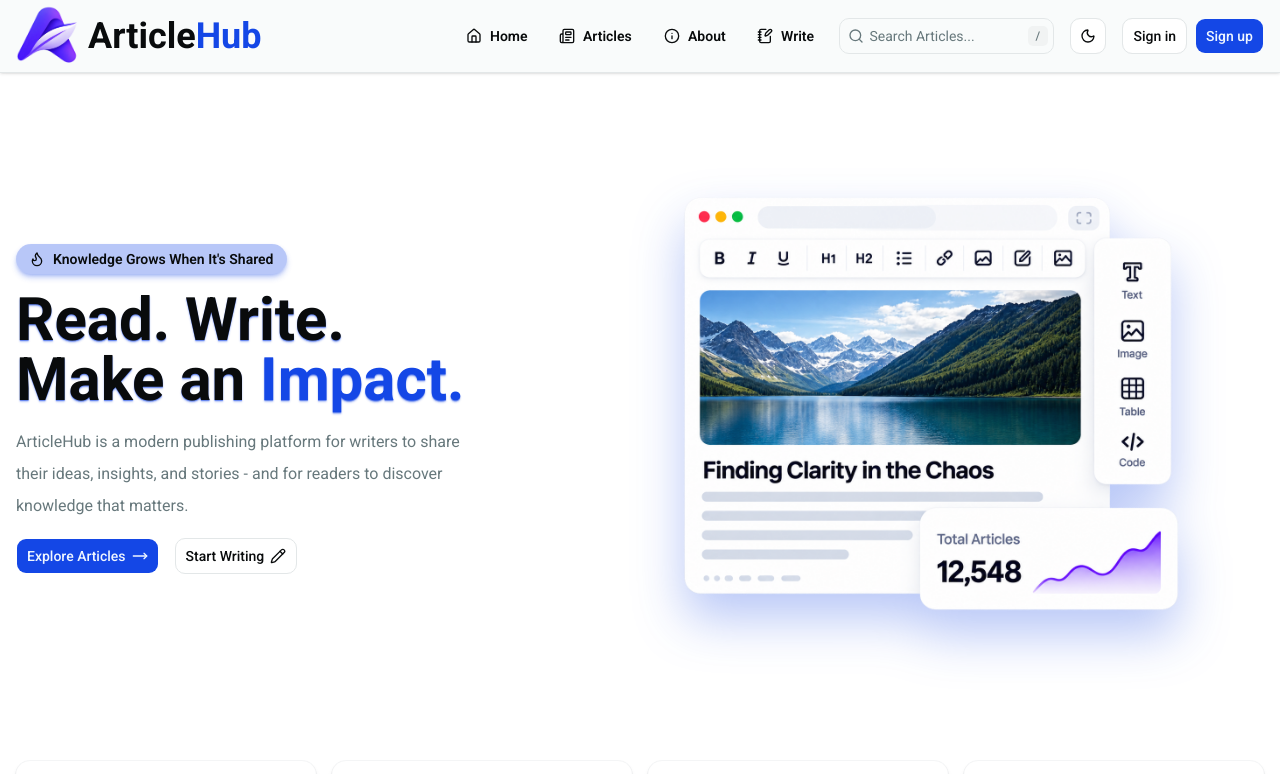
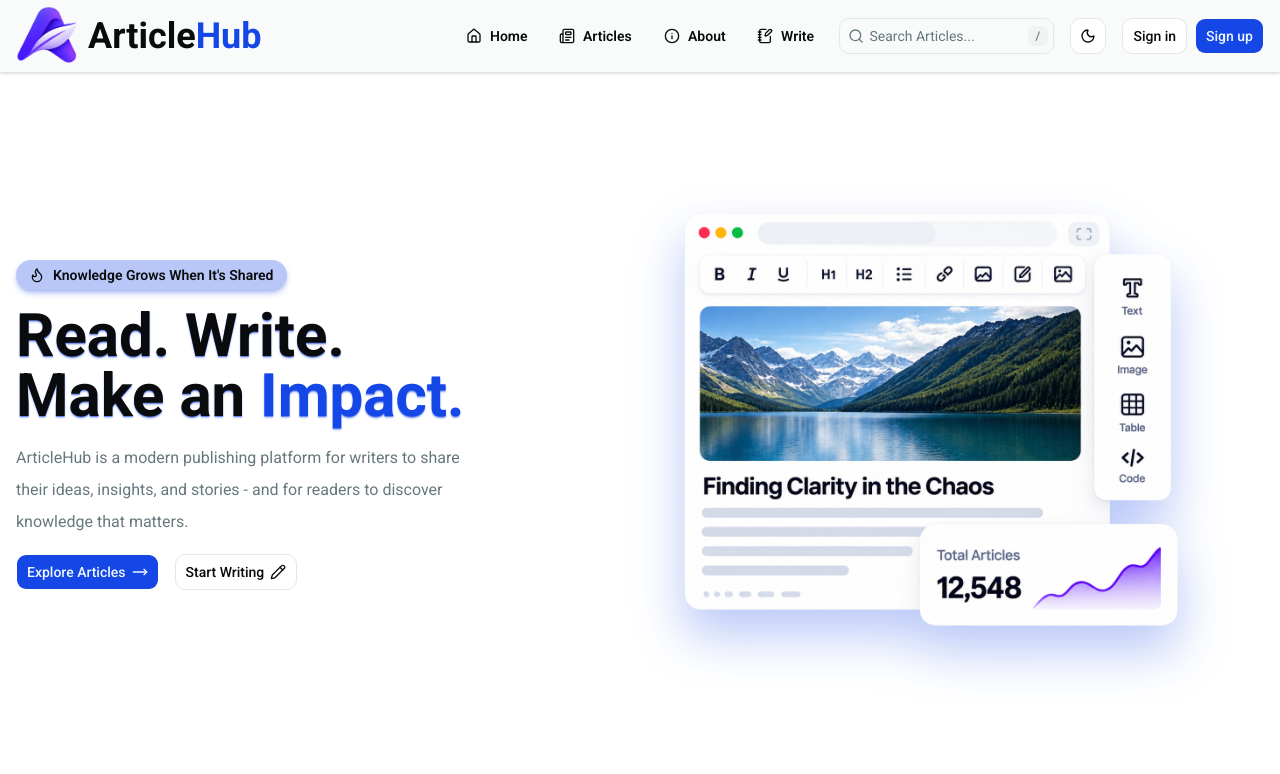
Before and after one commit to Ali-boorboor/ArticleHub, a Next.js app: page / in a window 1280 px wide. Shown: the top 774 px of the page. Built offline with nearby package versions, Linux system fonts and the light colour scheme.

Commit message:
style: main sections spacing improved

```diff
--- a/src/app/layout.tsx
+++ b/src/app/layout.tsx
@@ -18,7 +18,7 @@ export default function RootLayout({ children }: LayoutProps<"/">) {
       suppressHydrationWarning
       lang="en"
     >
-      <body className="grid grid-rows-[auto_1fr_auto] gap-4 min-h-svh">
+      <body className="grid grid-rows-[auto_1fr_auto] gap-8 min-h-svh">
         <ThemeProvider
           disableTransitionOnChange
           defaultTheme="system"
```
